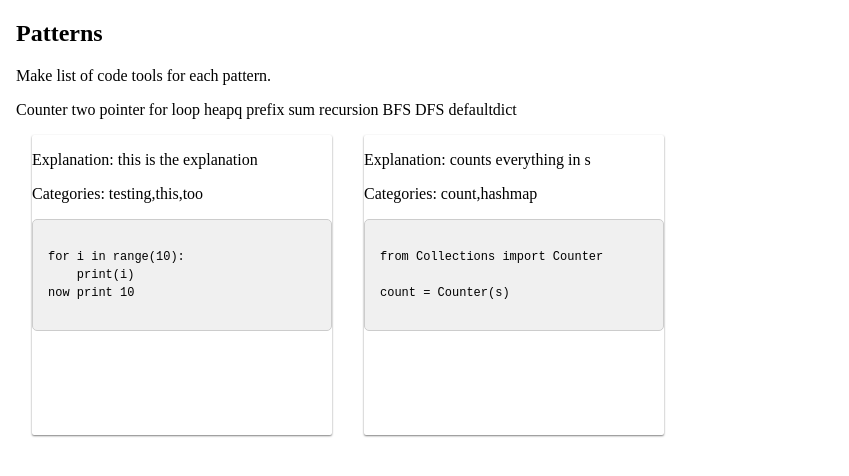
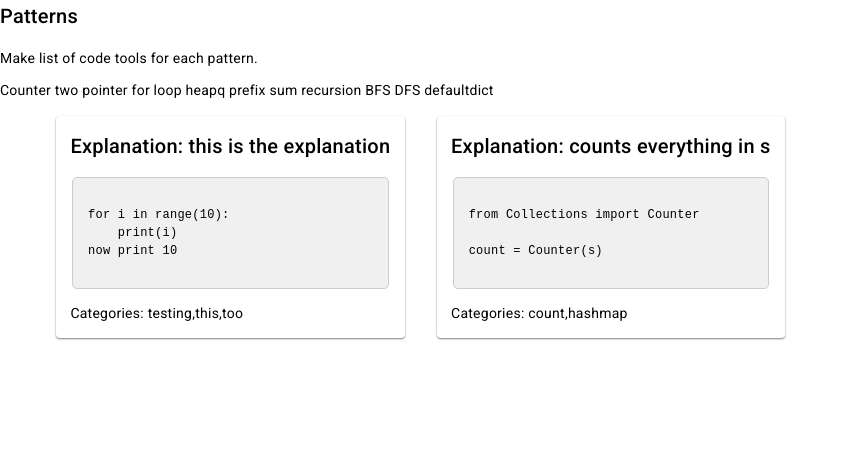
Before and after one commit to smithwithatypo/python-algorithm-snippets, an Angular app: page / in a window 1280 px wide. Shown: the top 476 px of the page, without its empty margins (0-849 px from the left). Built offline with nearby package versions, Linux system fonts and the light colour scheme.

Commit message:
added material formatting

```diff
--- a/angular.json
+++ b/angular.json
@@ -25,6 +25,7 @@
               "src/assets"
             ],
             "styles": [
+              "@angular/material/prebuilt-themes/deeppurple-amber.css",
               "src/styles.css"
             ],
             "scripts": []
@@ -87,6 +88,7 @@
               "src/assets"
             ],
             "styles": [
+              "@angular/material/prebuilt-themes/deeppurple-amber.css",
               "src/styles.css"
             ],
             "scripts": []
--- a/package.json
+++ b/package.json
@@ -11,10 +11,12 @@
   "private": true,
   "dependencies": {
     "@angular/animations": "^16.1.0",
+    "@angular/cdk": "^16.2.2",
     "@angular/common": "^16.1.0",
     "@angular/compiler": "^16.1.0",
     "@angular/core": "^16.1.0",
     "@angular/forms": "^16.1.0",
+    "@angular/material": "^16.2.2",
     "@angular/platform-browser": "^16.1.0",
     "@angular/platform-browser-dynamic": "^16.1.0",
     "@angular/router": "^16.1.0",
--- a/src/app/snippets/snippets.component.css
+++ b/src/app/snippets/snippets.component.css
@@ -10,3 +10,24 @@
   overflow: hidden;
   transition: all 0.3s ease-in-out;
 }
+
+.cards {
+  display: flex;
+  flex-wrap: wrap;
+  justify-content: left;
+  margin: 0 auto;
+  max-width: 1200px;
+}
+
+mat-card {
+  margin: 1rem;
+  box-shadow: 0 1px 2px rgba(0, 0, 0, 0.5);
+}
+
+mat-card-title {
+  padding: 0.9rem;
+}
+
+mat-card-footer {
+  padding: 0.9rem;
+}
--- a/src/app/snippets/snippets.component.html
+++ b/src/app/snippets/snippets.component.html
@@ -9,17 +9,17 @@
         BFS
         DFS
         defaultdict
-
-
-
 </div>
 
 
-<div *ngFor="let d of data" class="card">
-    <p>Explanation: {{d.explanation}}</p>
-    <p>Categories: {{d.categories}}</p>
-
-    <app-code-block>
-      {{d.code}}
-    </app-code-block>
+<div class="cards">
+    <mat-card *ngFor="let d of data">
+        <mat-card-title>Explanation: {{d.explanation}}</mat-card-title>
+        <mat-card-content>
+            <app-code-block>
+                {{d.code}}
+              </app-code-block>
+        </mat-card-content>
+        <mat-card-footer>Categories: {{d.categories}}</mat-card-footer>
+    </mat-card>
 </div>
--- a/src/assets/data.ts
+++ b/src/assets/data.ts
@@ -11,6 +11,7 @@
     explanation: "this is the explanation",
     categories: ["testing", "this", "too"]
 },
+
 {
     code:
 `
--- a/src/index.html
+++ b/src/index.html
@@ -6,8 +6,11 @@
   <base href="/">
   <meta name="viewport" content="width=device-width, initial-scale=1">
   <link rel="icon" type="image/x-icon" href="favicon.ico">
+  <link rel="preconnect" href="https://fonts.gstatic.com">
+  <link href="https://fonts.googleapis.com/css2?family=Roboto:wght@300;400;500&display=swap" rel="stylesheet">
+  <link href="https://fonts.googleapis.com/icon?family=Material+Icons" rel="stylesheet">
 </head>
-<body>
+<body class="mat-typography">
   <app-root></app-root>
 </body>
 </html>
--- a/src/styles.css
+++ b/src/styles.css
@@ -1 +1,4 @@
 /* You can add global styles to this file, and also import other style files */
+
+html, body { height: 100%; }
+body { margin: 0; font-family: Roboto, "Helvetica Neue", sans-serif; }
```
Also changed, not shown: src/app/app.module.ts (+6 -1 lines), 1 other file (tests, documents, lock files or other folders).
